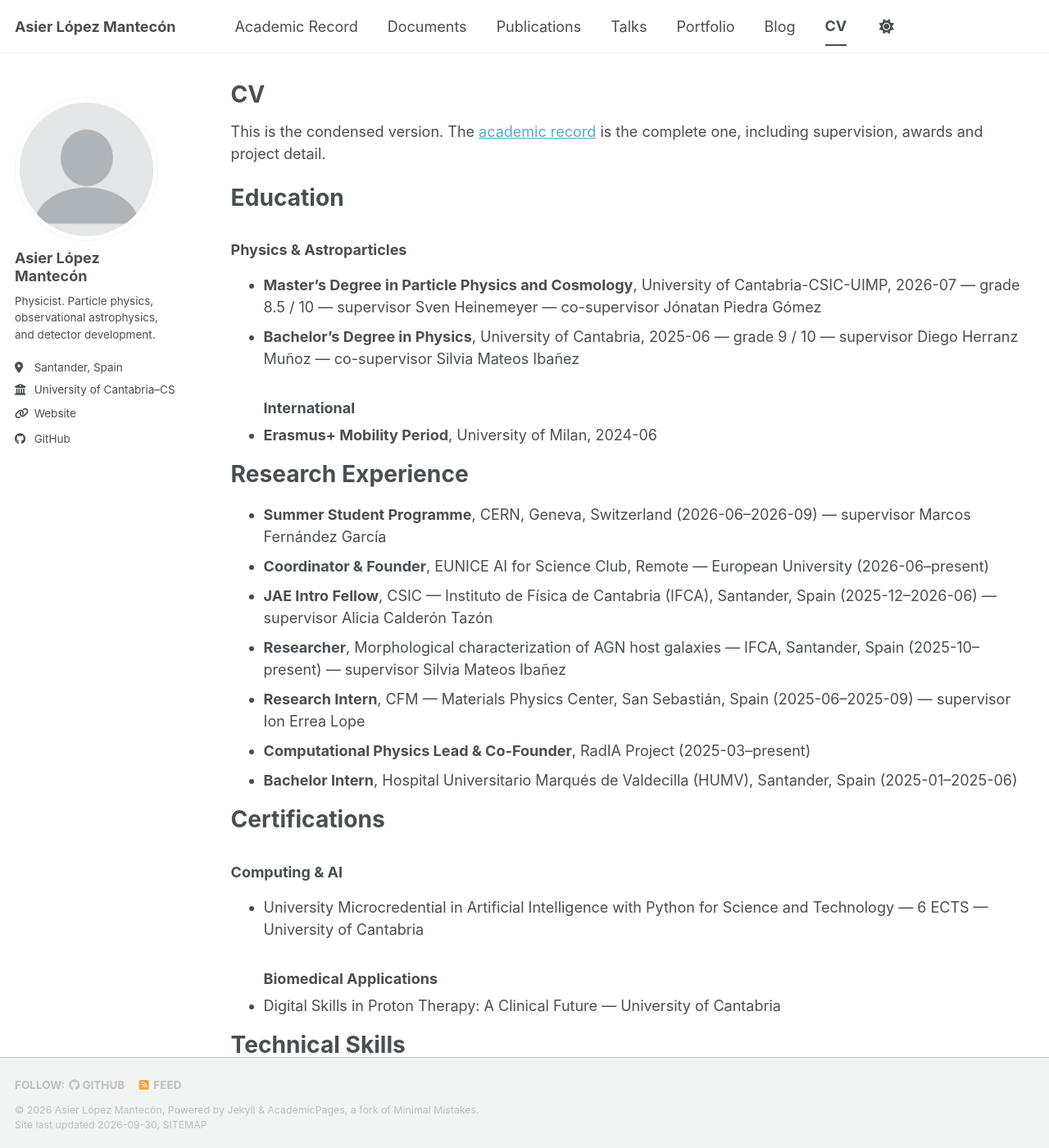
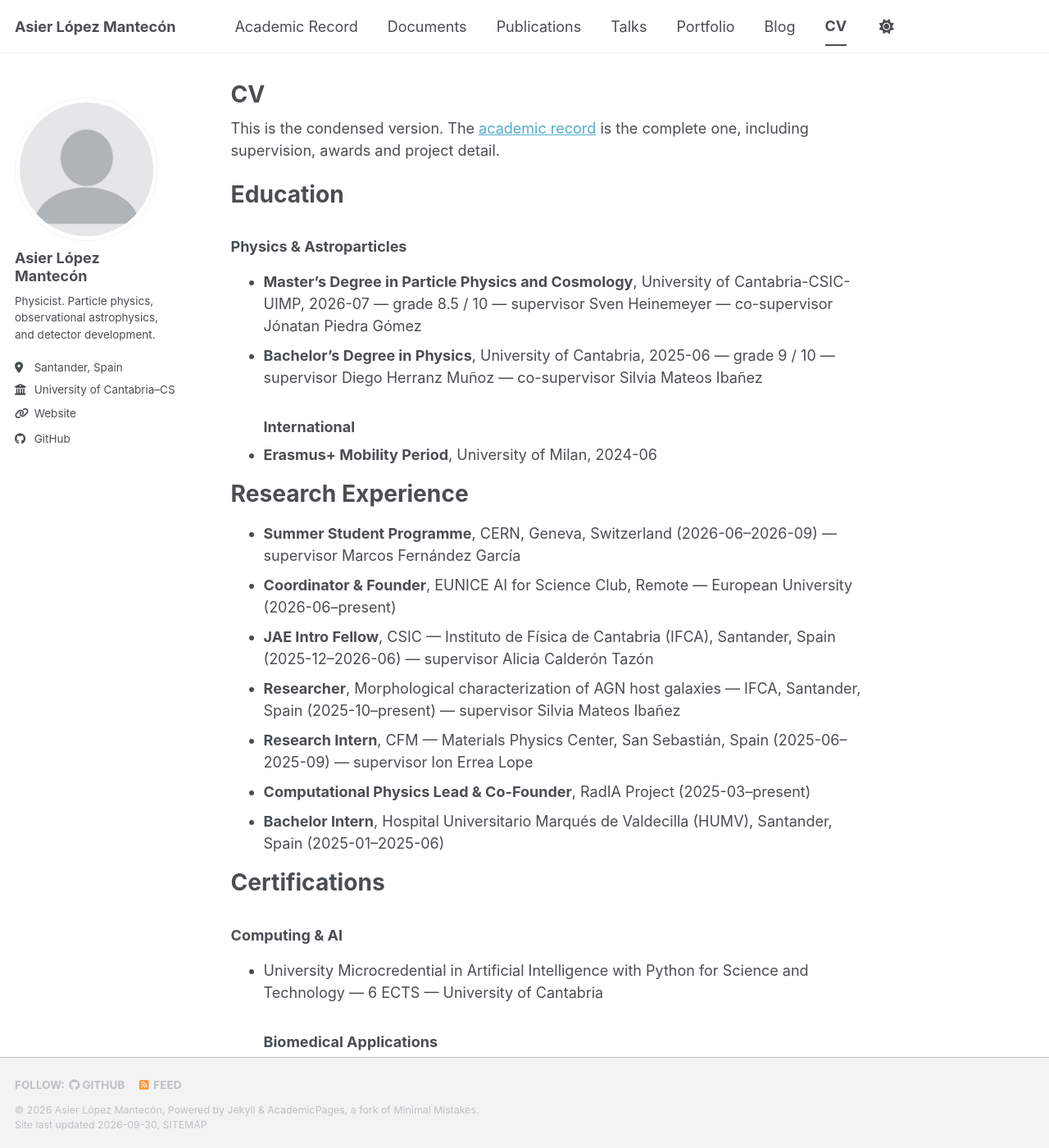
Before and after one commit to asierlopez2003-blip/asierlopez2003-blip.github.io, a Jekyll site: the page built from _pages/cv.md, in a window 1280 px wide and 1400 px high. Shown: the whole window at 82% size. Built offline with Jekyll 4.4.1, drawn with Linux system fonts in a browser that asks for light colours; a style sheet for code colours, icons or effects is not loaded.

Commit message:
fix: give long pages a centred reading measure
/, /cv/, /expediente/ and /documents/ all ran the full width of the content
column, which only stops growing at the 1280px breakpoint. Past that the text
ran edge to edge with a line length well over 100 characters and almost no
lateral margin, so the pages read as a stretched banner rather than a document.

expediente and documents used `layout: default`, which adds no content
wrapper at all; cv used `layout: archive`, whose .archive has no cap. All
three move to `layout: single`, which gives them .page__inner-wrap, and a
site-owned partial caps that at 46rem and centres it above 768px. Below the
breakpoint the cap stays inactive so narrow windows keep running edge to edge.

The override repeats the `.page ` prefix on purpose: the theme's own rule is
`.page .page__inner-wrap`, so a bare `.page__inner-wrap` loses on
specificity no matter how late it appears in the stylesheet.

```diff
--- a/_pages/documents.html
+++ b/_pages/documents.html
@@ -1,5 +1,5 @@
 ---
-layout: default
+layout: single
 title: "Documents"
 permalink: /documents/
 author_profile: true
--- a/_pages/expediente.html
+++ b/_pages/expediente.html
@@ -1,5 +1,5 @@
 ---
-layout: default
+layout: single
 title: "Academic Record"
 permalink: /expediente/
 author_profile: true
--- /dev/null
+++ b/_sass/layout/_measure.scss
@@ -0,0 +1,35 @@
+/* ==========================================================================
+   READING MEASURE
+   ========================================================================== */
+
+/*
+   The theme stretches `.page__inner-wrap` to the full width of the content
+   column. The column is 10/12 of `#main`, and `#main` only stops growing at
+   the `$x-large` (1280px) breakpoint, so on a wide monitor the text ran the
+   whole width with a line length well past 100 characters and almost no
+   lateral margin — it read as a stretched banner rather than a document.
+
+   Capping the measure and centring it keeps a comfortable line length and
+   leaves real space on both sides. Two details make the override work:
+
+   - The selector repeats `.page `. The theme's own rule is
+     `.page .page__inner-wrap` — two classes — so a bare `.page__inner-wrap`
+     loses on specificity no matter how late it appears in the file.
+   - `float: none` is what makes the auto margins actually centre the column.
+     Susy's `full()` mixin floats the box, and auto margins do not centre a
+     float.
+
+   Below the breakpoint the cap stays inactive, so phones and narrow windows
+   keep running edge to edge, which is what they want.
+*/
+
+$measure-width: 46rem;
+
+@include breakpoint($medium) {
+  .page .page__inner-wrap {
+    float: none;
+    max-width: $measure-width;
+    margin-left: auto;
+    margin-right: auto;
+  }
+}
--- a/assets/css/main.scss
+++ b/assets/css/main.scss
@@ -37,5 +37,7 @@
     "layout/documents",
     "layout/archive",
     "layout/sidebar",
-    "layout/json_cv"
+    "layout/json_cv",
+
+    "layout/measure"
 ;
```
Also changed, not shown: _pages/cv.md (+1 -1 lines).
